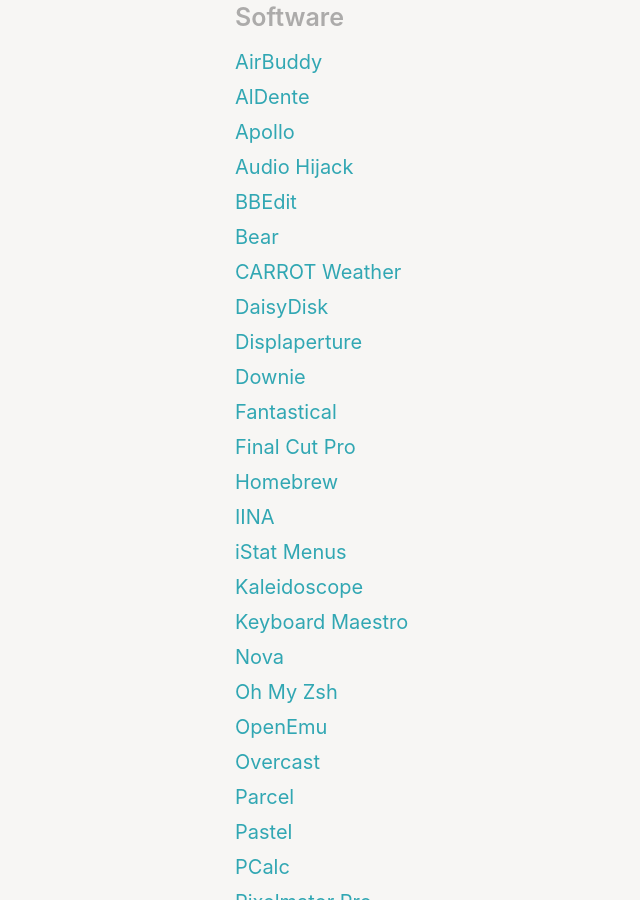
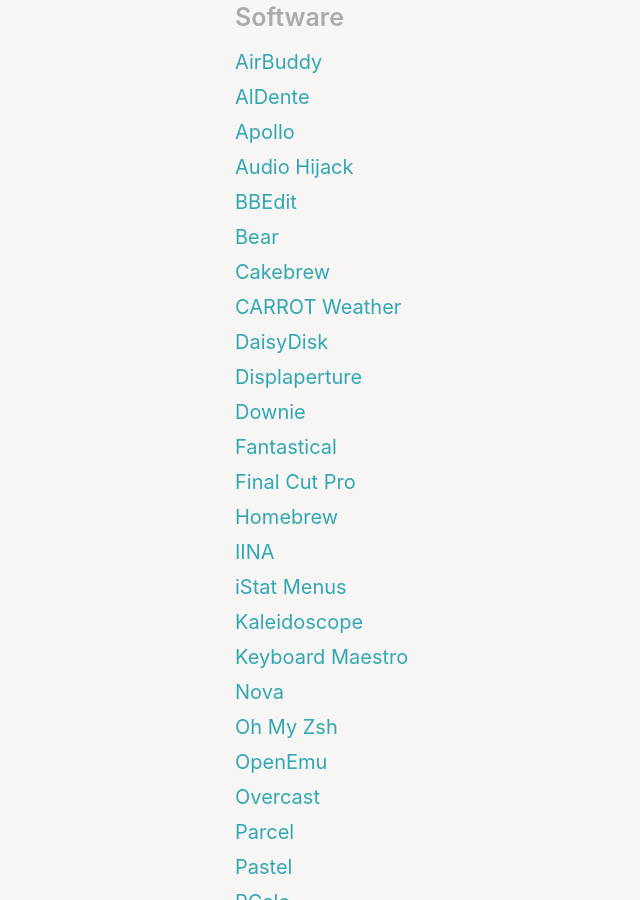
Before and after one commit to wertercatt/tooters, a Jekyll site: the page built from colophon.md, in a window 1280 px wide and 900 px high, scrolled down 827 px. Shown: the whole window, without its empty margins (55-695 px from the left). Built offline with Jekyll 4.4.1, drawn with Linux system fonts in a browser that asks for light colours.

Commit message:
Added Cakebrew to software list on Colophon.
Signed-off-by: Victor Wynne <81656443+victorwynne@users.noreply.github.com>

```diff
--- a/colophon.md
+++ b/colophon.md
@@ -40,6 +40,7 @@
 [Audio Hijack](https://rogueamoeba.com/audiohijack)<br>
 [BBEdit](https://www.barebones.com/products/bbedit)<br>
 [Bear](https://bear.app)<br>
+[Cakebrew](https://www.cakebrew.com)<br>
 [CARROT Weather](https://www.meetcarrot.com/weather)<br>
 [DaisyDisk](https://daisydiskapp.com)<br>
 [Displaperture](https://manytricks.com/displaperture)<br>
```
